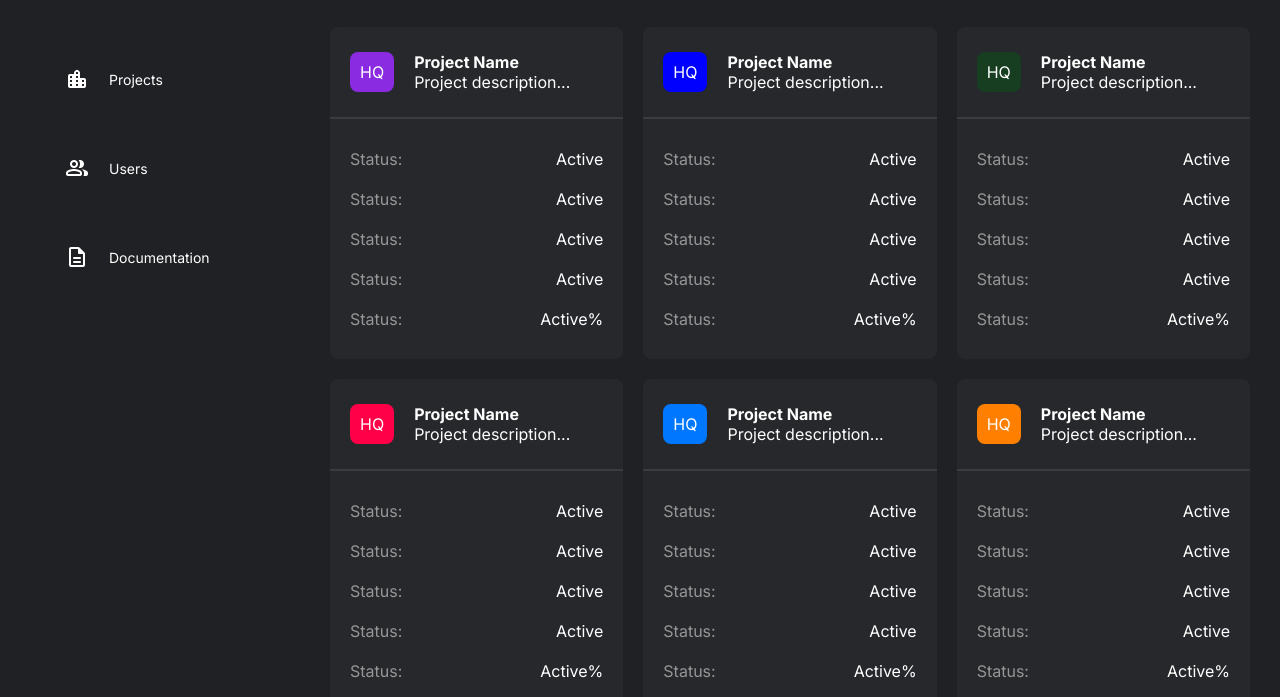
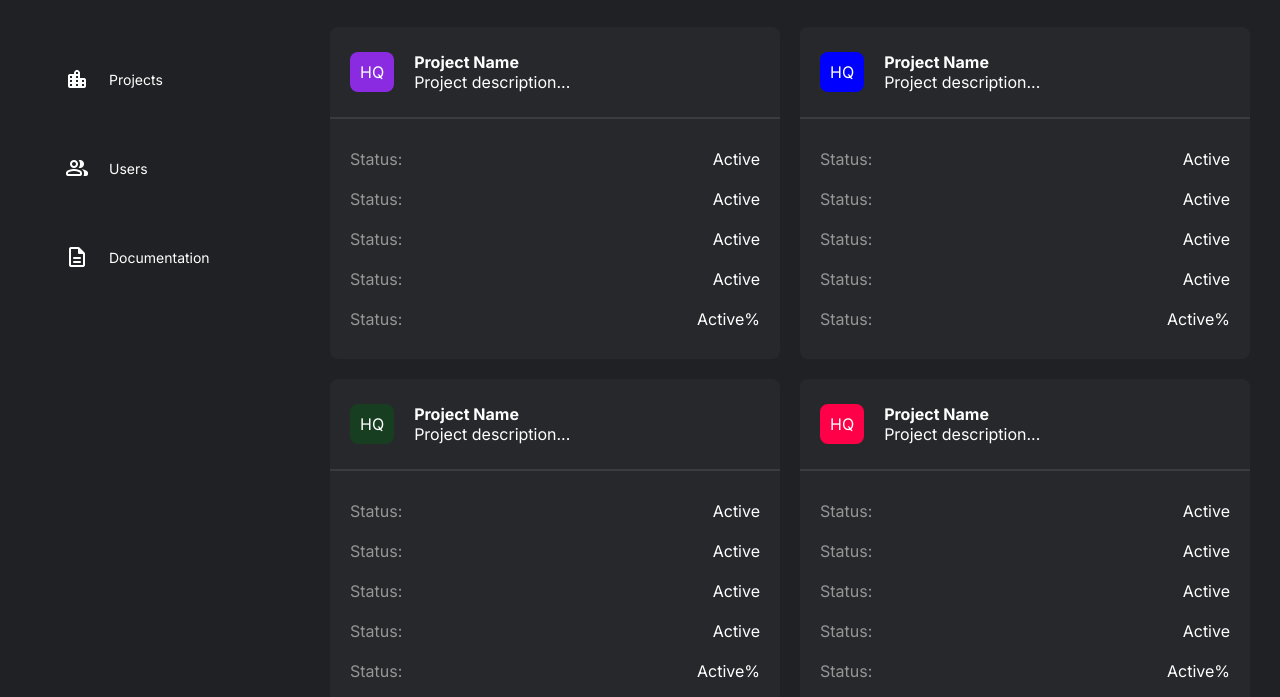
Before and after one commit to nwabimady/open-master, a plain HTML site: page index.html in a window 1280 px wide. Shown: the part 103-800 px from the top of the page. Drawn offline with nearby package versions, Linux system fonts and the light colour scheme.

Commit message:
project card

```diff
--- a/style.css
+++ b/style.css
@@ -124,7 +124,7 @@ button:hover {
     transition: var(--transition-hover);
 }
 #projects-list {
-    grid-template: repeat(3, 1fr) / repeat(3, 1fr);
+    grid-template-columns: repeat(auto-fill, minmax(350px, 1fr));
     display: grid;
     flex-wrap: wrap;
     gap: 20px;
```
